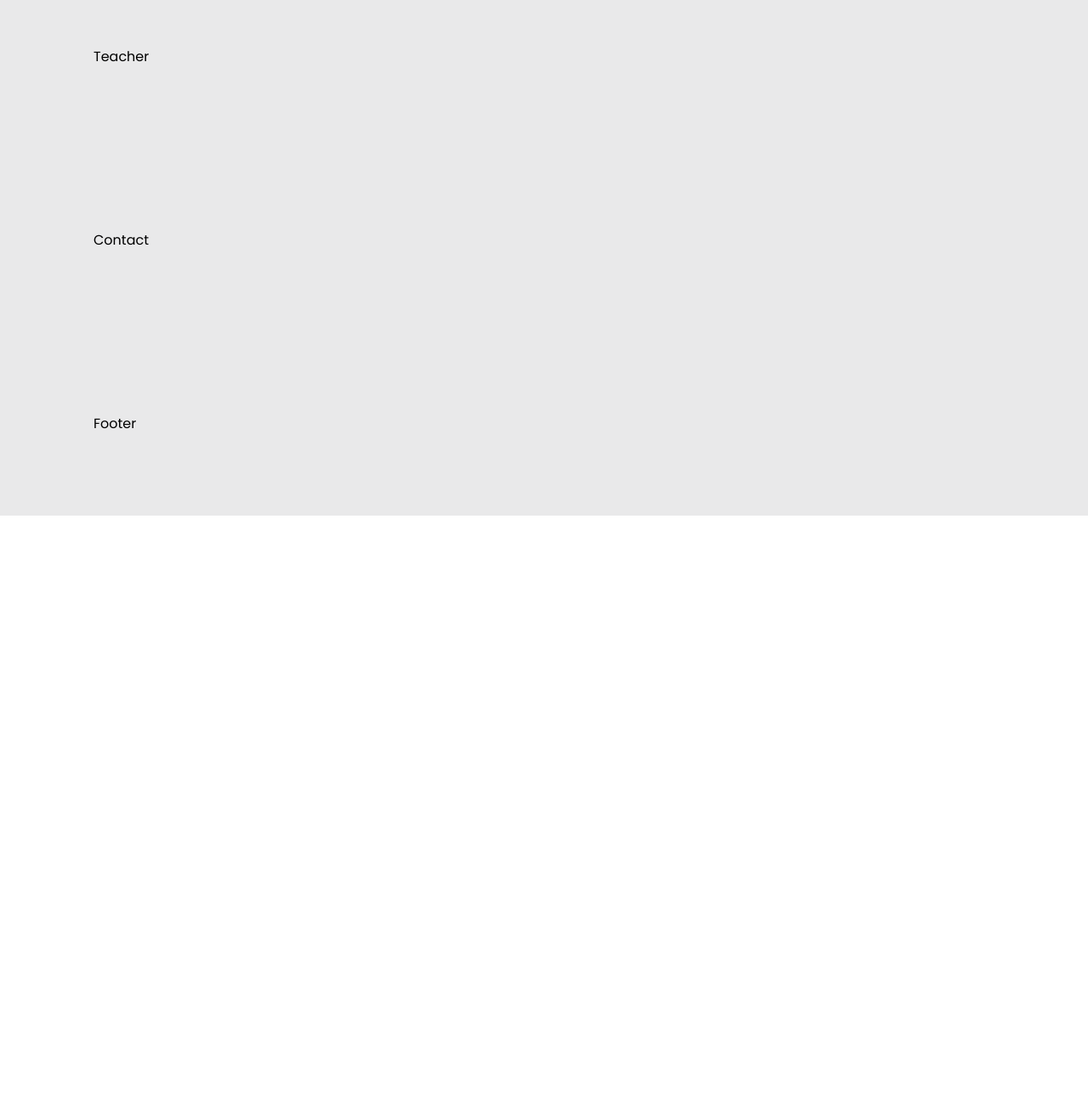
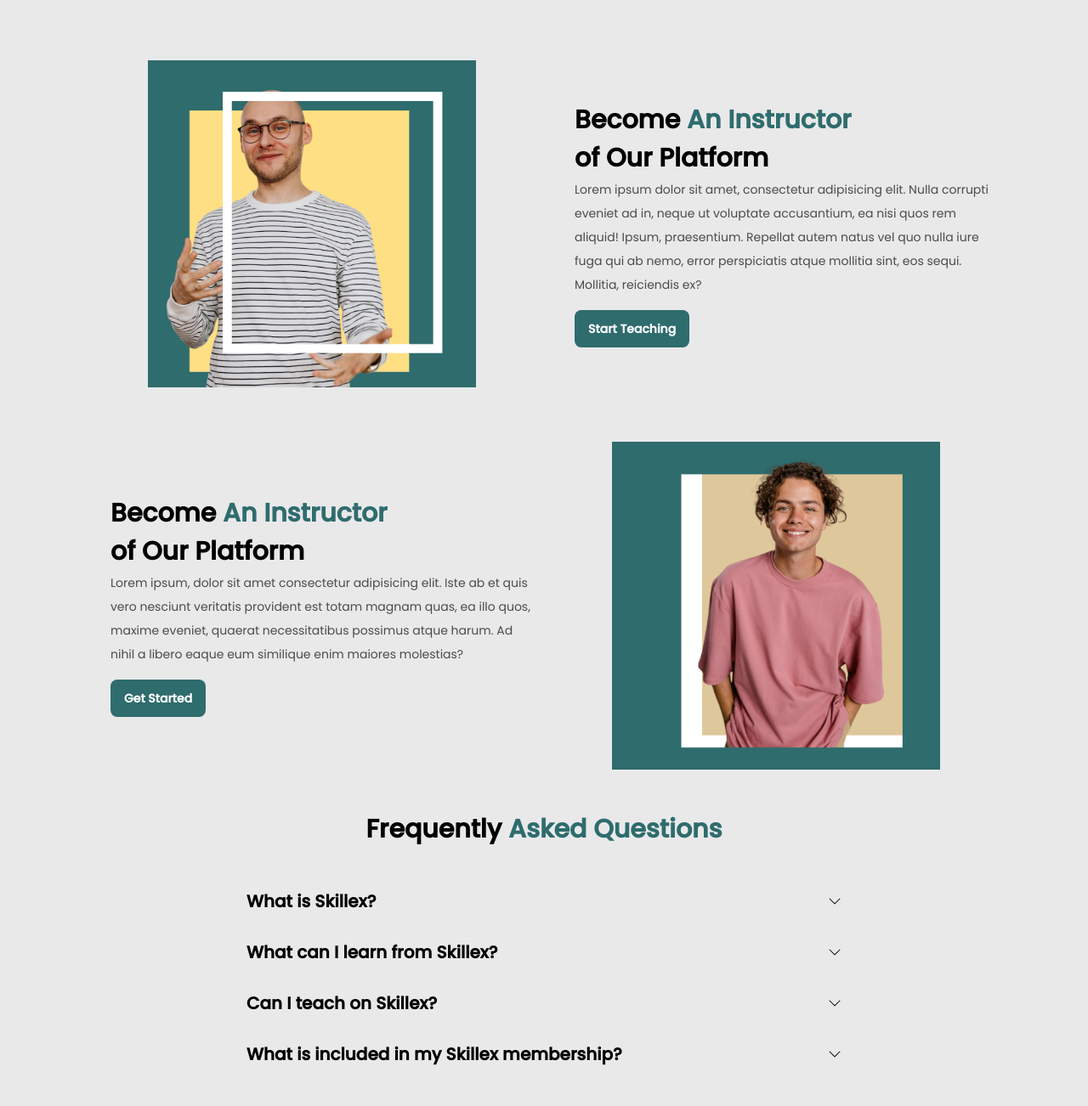
Before and after one commit to adnan25042001/skillex, a React (Vite) app: page / in a window 1280 px wide. Shown: the part 2568-3870 px from the top of the page at 85% size. Before the commit the page ends 3175 px from the top, so only its background shows below. Built offline with nearby package versions, Linux system fonts and the light colour scheme.

Commit message:
completed teacher section

```diff
--- a/src/components/container/Accordion.jsx
+++ b/src/components/container/Accordion.jsx
@@ -1,7 +1,48 @@
-import React from "react";
+import React, { useState } from "react";
+import { BsChevronDown } from "react-icons/bs";
+import { motion, AnimatePresence } from "framer-motion";
 
-const Accordion = () => {
-    return <div>Accordion</div>;
+const Accordion = ({ id, title }) => {
+    const [activeIndex, setActiveIndex] = useState(null);
+    const handleClick = (id) => {
+        setActiveIndex(id === activeIndex ? null : id);
+    };
+    return (
+        <div className="pb-8">
+            <div className="flex items-center justify-between">
+                <div className="sm:text-xl text-base font-bold">{title}</div>
+                <BsChevronDown
+                    className={`${
+                        id === activeIndex ? "rotate-180" : "rotate-0"
+                    } cursor-pointer transition-all duration-300`}
+                    onClick={() => handleClick(id)}
+                />
+            </div>
+            <AnimatePresence>
+                {id === activeIndex && (
+                    <motion.div
+                        initial={{ height: 0 }}
+                        animate={{ height: "auto" }}
+                        exit={{ height: 0 }}
+                        transition={{ duration: 0.3 }}
+                        style={{ overflow: "hidden" }}
+                        className="pt-4"
+                    >
+                        <p className="text-sm leading-7 text-gray">
+                            Lorem ipsum, dolor sit amet consectetur adipisicing
+                            elit. Assumenda obcaecati nisi consequuntur, veniam
+                            nobis deleniti, officiis nostrum tempore sapiente
+                            sed dignissimos saepe exercitationem tempora! Nobis
+                            voluptatem molestias unde quae in aperiam tempore
+                            id, minus reprehenderit omnis itaque nostrum
+                            temporibus atque, dicta sunt repellat! Unde iusto
+                            velit est nesciunt autem architecto.
+                        </p>
+                    </motion.div>
+                )}
+            </AnimatePresence>
+        </div>
+    );
 };
 
 export default Accordion;
--- a/src/components/container/Teacher.jsx
+++ b/src/components/container/Teacher.jsx
@@ -1,7 +1,64 @@
 import React from "react";
+import teacher1 from "../../assets/teacher1.png";
+import teacher2 from "../../assets/teacher2.png";
+import { accordions } from "../../data";
+import Accordion from "./Accordion";
 
 const Teacher = () => {
-    return <div className="section" id="teacher">Teacher</div>;
+    return (
+        <div className="section" id="teacher">
+            <div className="grid sm:grid-cols-2 place-items-center gap-8">
+                <div className="pl-5">
+                    <div className="font-bold sm:text-[1.875rem] text-[1.5rem]">
+                        Become <span className="text-Teal">An Instructor</span>{" "}
+                        <br /> of Our Platform
+                    </div>
+                    <p className="text-sm leading-7 text-gray">
+                        Lorem ipsum dolor sit amet, consectetur adipisicing
+                        elit. Nulla corrupti eveniet ad in, neque ut voluptate
+                        accusantium, ea nisi quos rem aliquid! Ipsum,
+                        praesentium. Repellat autem natus vel quo nulla iure
+                        fuga qui ab nemo, error perspiciatis atque mollitia
+                        sint, eos sequi. Mollitia, reiciendis ex?
+                    </p>
+                    <button className="py-3 px-4 bg-Teal text-white rounded-lg text-sm font-bold mt-4">
+                        Start Teaching
+                    </button>
+                </div>
+                <div className="py-4 md:w-3/4 sm:row-start-1">
+                    <img src={teacher1} alt={teacher1} />
+                </div>
+                <div className="pl-5">
+                    <div className="font-bold sm:text-[1.875rem] text-[1.5rem]">
+                        Become <span className="text-Teal">An Instructor</span>{" "}
+                        <br /> of Our Platform
+                    </div>
+                    <p className="text-sm leading-7 text-gray">
+                        Lorem ipsum, dolor sit amet consectetur adipisicing
+                        elit. Iste ab et quis vero nesciunt veritatis provident
+                        est totam magnam quas, ea illo quos, maxime eveniet,
+                        quaerat necessitatibus possimus atque harum. Ad nihil a
+                        libero eaque eum similique enim maiores molestias?
+                    </p>
+                    <button className="py-3 px-4 bg-Teal text-white rounded-lg text-sm font-bold mt-4">
+                        Get Started
+                    </button>
+                </div>
+                <div className="py-4 md:w-3/4">
+                    <img src={teacher2} alt={teacher2} />
+                </div>
+            </div>
+            <div className="text-center my-8 font-bold sm:text-[1.875rem] text-[1.5rem]">
+                Frequently <span className="text-Teal">Asked Questions</span>
+            </div>
+            <div className="mt-12 max-w-[700px] mx-auto">
+                {accordions &&
+                    accordions.map((accordion) => (
+                        <Accordion key={accordion.id} {...accordion} />
+                    ))}
+            </div>
+        </div>
+    );
 };
 
 export default Teacher;
```
